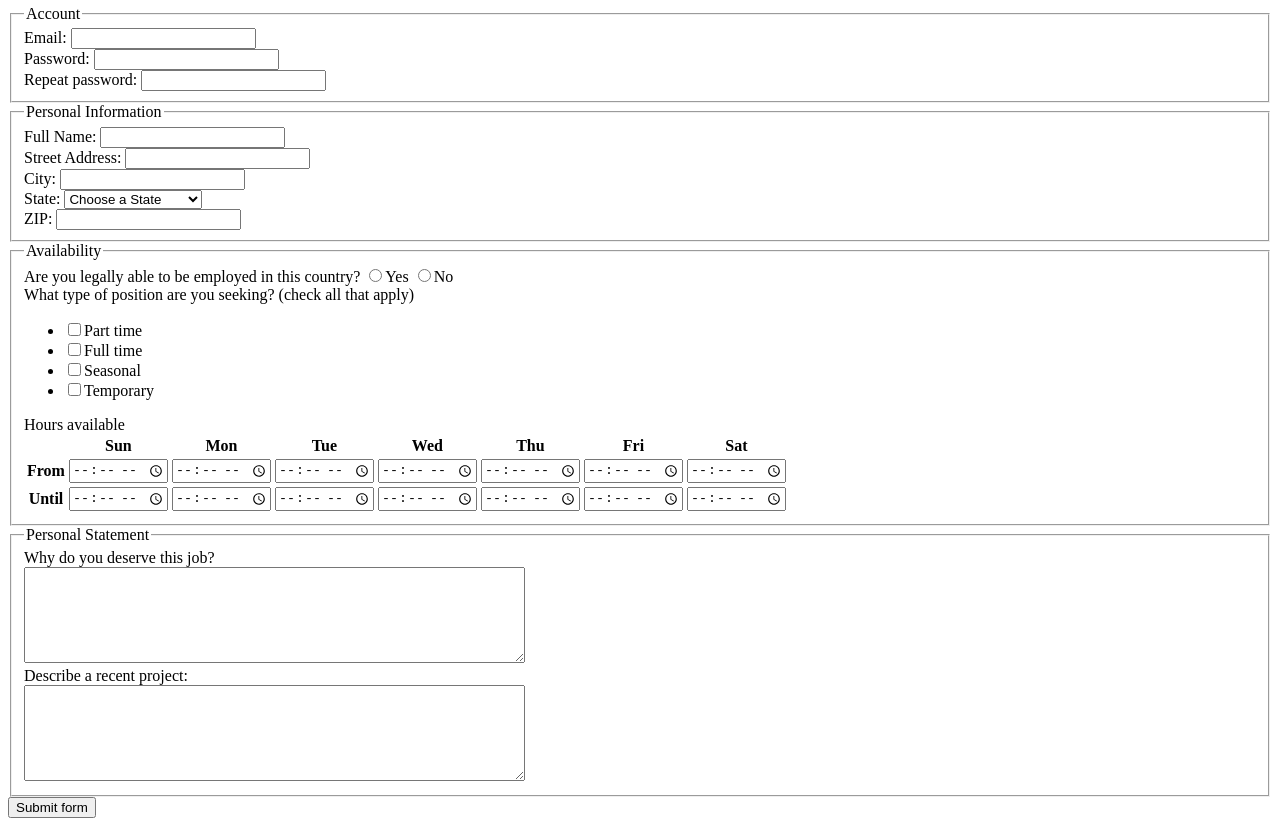
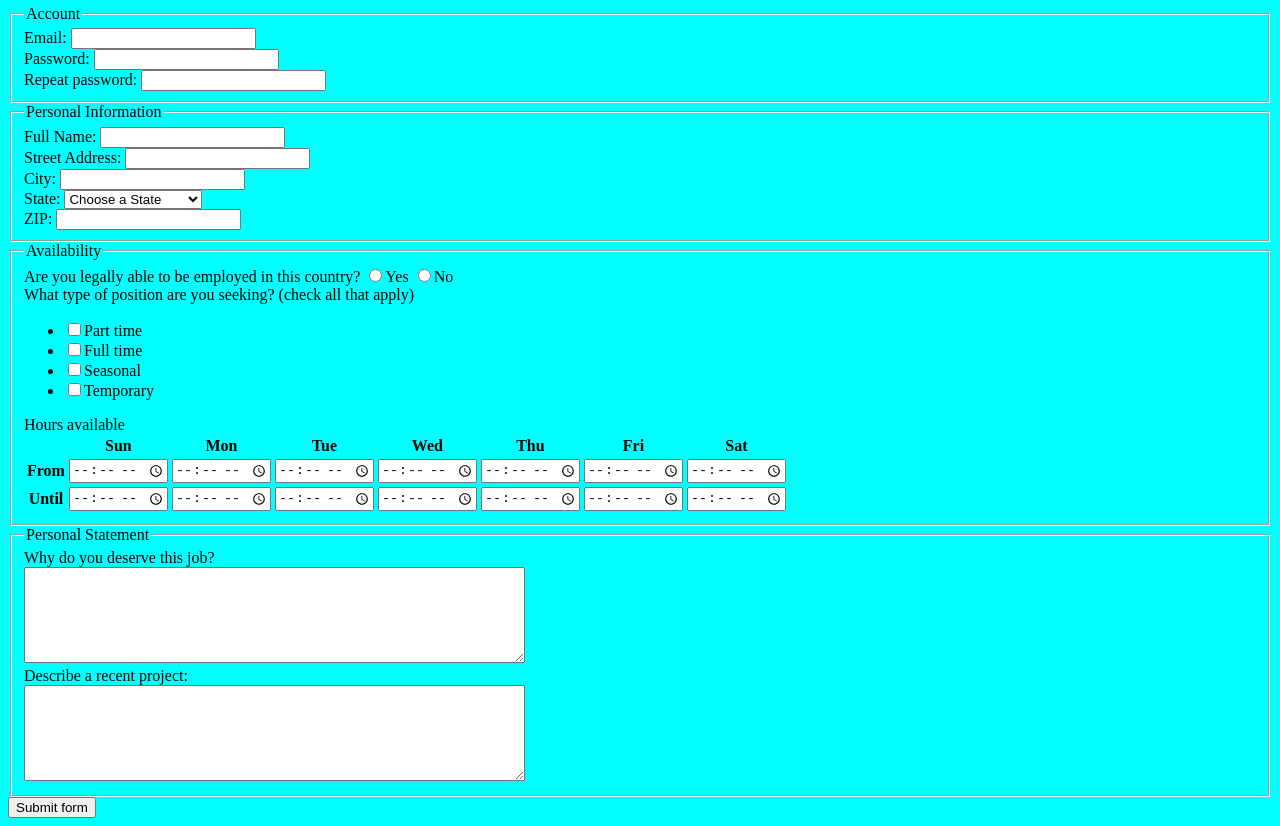
Before and after one commit to hsuelu-1730636/hsuelu-1730636.github.io, a plain HTML site: page jobApplicationForm.html in a window 1280 px wide. Shown: the part 62-888 px from the top of the page. Drawn offline with Linux system fonts and the light colour scheme.

Commit message:
Add files via upload

```diff
--- a/jobApplicationForm.html
+++ b/jobApplicationForm.html
@@ -172,4 +172,9 @@
 
 </form>
 </body>
+<style>
+	body{
+		background-color: aqua
+	}
+</style>
 </html>
```
